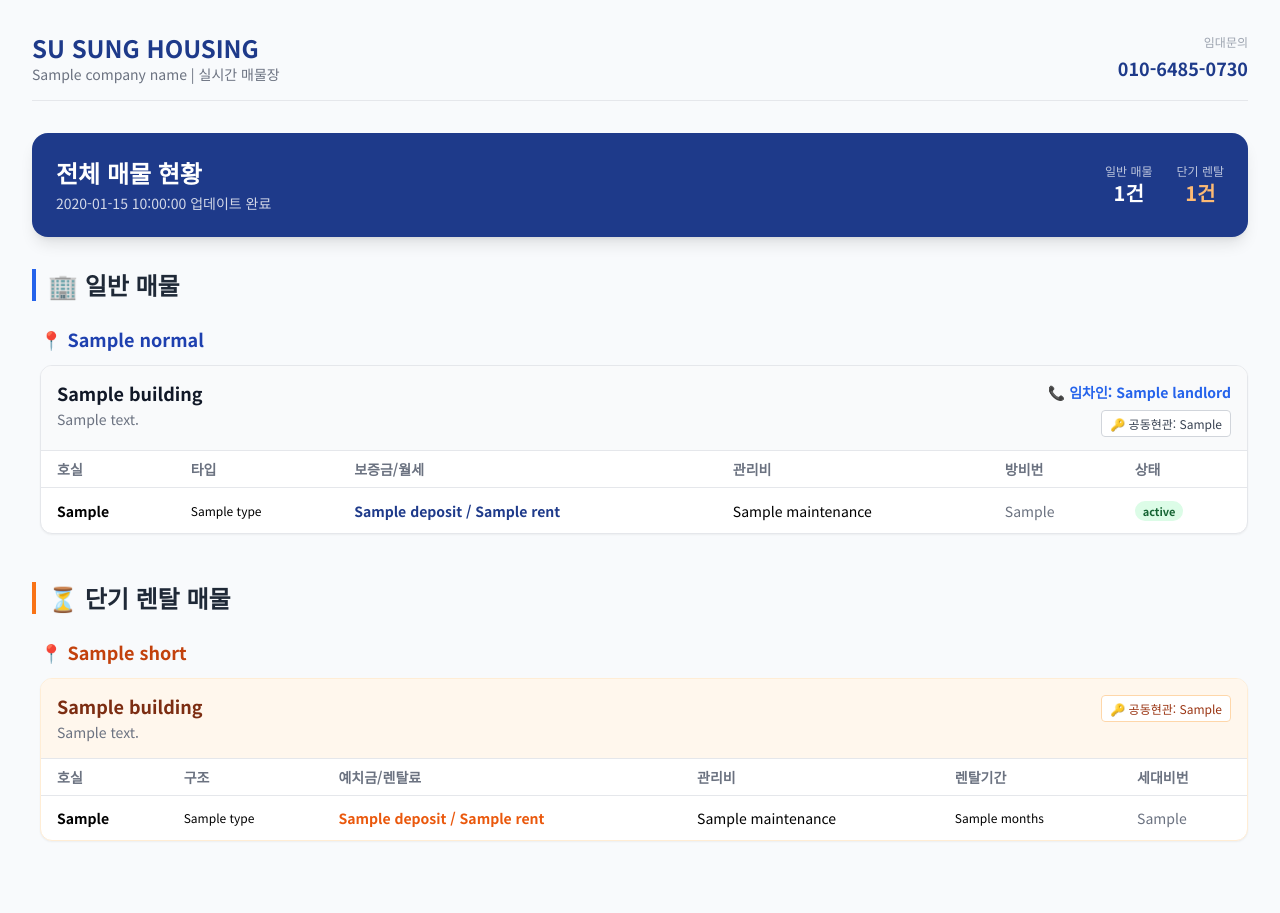
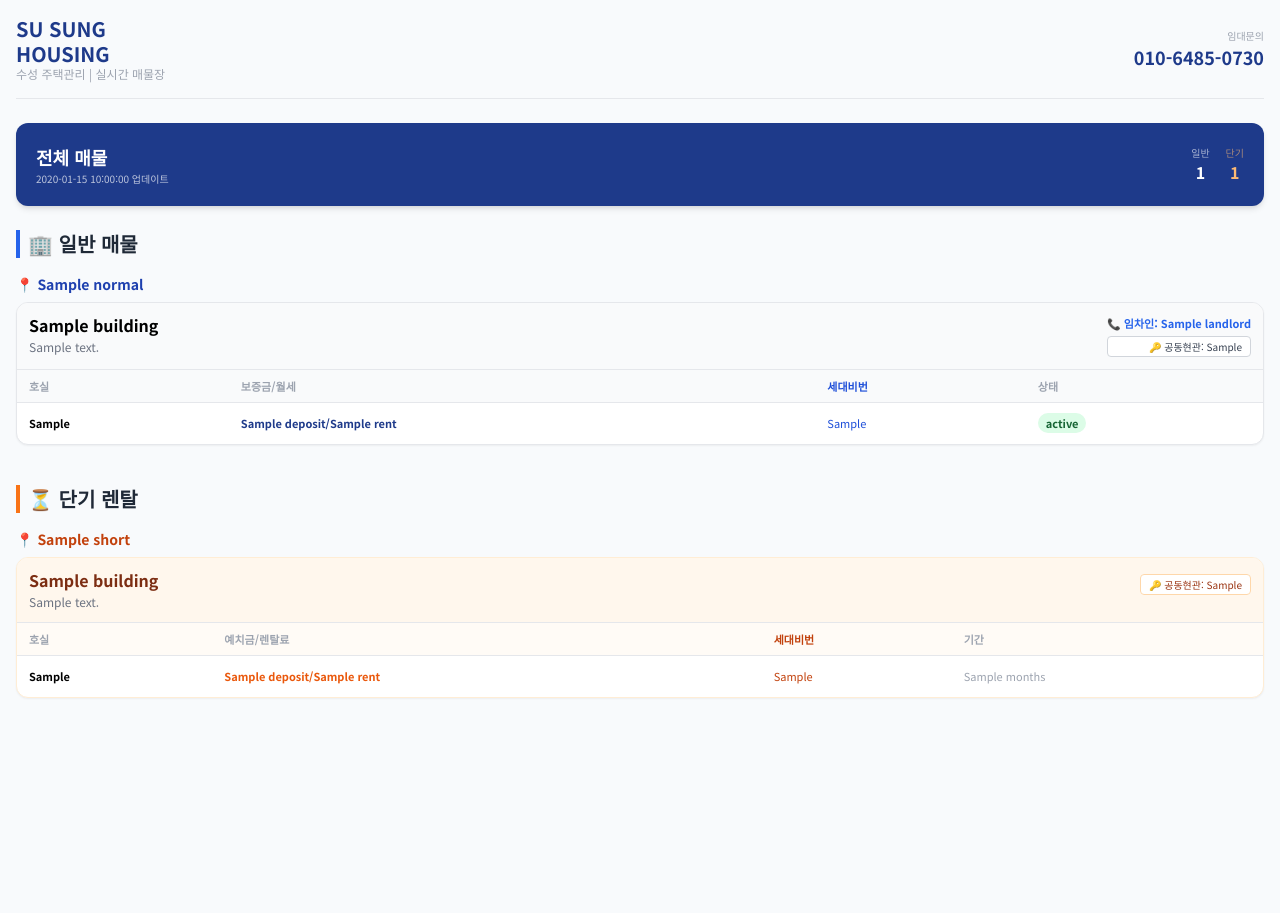
Before and after one commit to ljs712312-prog/Su-Sung-Housing-management, a FastAPI app: template templates/index.html in a window 1280 px wide. After the commit the page ends 698 px from the top, so only its background shows below. Run offline with FastAPI, Linux system fonts and the light colour scheme; the template is opened without the code that fills it: most values are stand-ins (such as "Sample title", 1, 10 or a date in 2020); some libraries are stand-ins or nearby versions.

Commit message:
Update index.html

```diff
--- a/templates/index.html
+++ b/templates/index.html
@@ -3,7 +3,7 @@
 <head>
     <meta charset="UTF-8">
     <meta name="viewport" content="width=device-width, initial-scale=1.0">
-    <title>{{ company_name }} - 실시간 매물장</title>
+    <title>{{ company_name }} - 매물장</title>
     <script src="https://cdn.tailwindcss.com"></script>
     <style>
         @import url('https://fonts.googleapis.com/css2?family=Noto+Sans+KR:wght@300;400;700&display=swap');
@@ -11,66 +11,54 @@
         .badge-ready { background-color: #dcfce7; color: #166534; padding: 2px 8px; border-radius: 12px; font-size: 11px; font-weight: bold; }
     </style>
 </head>
-<body class="p-4 md:p-8">
-    <header class="flex justify-between items-center mb-8 border-b pb-4">
+<body class="p-4">
+    <header class="flex justify-between items-center mb-6 border-b pb-4">
         <div>
-            <h1 class="text-2xl font-bold text-blue-900">SU SUNG HOUSING</h1>
-            <p class="text-sm text-gray-500">{{ company_name }} | 실시간 매물장</p>
+            <h1 class="text-xl font-bold text-blue-900 leading-tight">SU SUNG<br>HOUSING</h1>
+            <p class="text-xs text-gray-400">수성 주택관리 | 실시간 매물장</p>
         </div>
         <div class="text-right">
-            <p class="text-xs text-gray-400 mb-1">임대문의</p>
+            <p class="text-[10px] text-gray-400">임대문의</p>
             <p class="text-lg font-bold text-blue-900">010-6485-0730</p>
         </div>
     </header>
 
-    <div class="bg-blue-900 rounded-2xl p-6 text-white mb-8 flex justify-between items-center shadow-lg">
-        <div>
-            <h2 class="text-2xl font-bold mb-1">전체 매물 현황</h2>
-            <p class="opacity-80 text-sm">{{ today }} 업데이트 완료</p>
-        </div>
-        <div class="flex gap-6 text-center">
-            <div><p class="text-xs opacity-70">일반 매물</p><p class="text-xl font-bold">{{ total_normal }}건</p></div>
-            <div><p class="text-xs opacity-70">단기 렌탈</p><p class="text-xl font-bold text-orange-300">{{ total_short }}건</p></div>
+    <div class="bg-blue-900 rounded-xl p-5 text-white mb-6 flex justify-between items-center shadow-md">
+        <div><p class="text-lg font-bold">전체 매물</p><p class="opacity-70 text-[10px]">{{ today }} 업데이트</p></div>
+        <div class="flex gap-4">
+            <div class="text-center"><p class="text-[10px] opacity-60">일반</p><p class="font-bold">{{ total_normal }}</p></div>
+            <div class="text-center"><p class="text-[10px] opacity-60 text-orange-300">단기</p><p class="font-bold text-orange-300">{{ total_short }}</p></div>
         </div>
     </div>
 
-    <h2 class="text-2xl font-bold mb-6 text-gray-800 border-l-4 border-blue-600 pl-3">🏢 일반 매물</h2>
+    <h2 class="text-xl font-bold mb-4 text-gray-800 border-l-4 border-blue-600 pl-2">🏢 일반 매물</h2>
     {% for area_name, buildings in normal_data.items() %}
-    <div class="mb-10 pl-2">
-        <h3 class="text-lg font-bold mb-3 text-blue-800">📍 {{ area_name }}</h3>
+    <div class="mb-8">
+        <h3 class="text-sm font-bold mb-2 text-blue-800">📍 {{ area_name }}</h3>
         {% for b_name, b_data in buildings.items() %}
-        <div class="bg-white rounded-xl shadow-sm border border-gray-200 mb-5 overflow-hidden">
-            <div class="bg-gray-50 p-4 border-b flex justify-between items-start">
-                <div class="max-w-[60%]">
-                    {% if b_name and b_name != "이름없음" and b_name != "" %}
-                        <div class="font-bold text-lg leading-tight text-gray-900">{{ b_name }}</div>
-                        <div class="text-sm text-gray-500 mt-1">{{ b_data.address }}</div>
-                    {% else %}
-                        <div class="font-bold text-lg leading-tight text-gray-900">{{ b_data.address }}</div>
-                    {% endif %}
+        <div class="bg-white rounded-xl shadow-sm border border-gray-200 mb-4 overflow-hidden">
+            <div class="bg-gray-50 p-3 border-b flex justify-between items-start">
+                <div class="flex-1">
+                    {% if b_name and b_name != "이름없음" %}<p class="font-bold text-base leading-tight">{{ b_name }}</p>{% endif %}
+                    <p class="text-xs text-gray-500 mt-1">{{ b_data.address }}</p>
                 </div>
-                <div class="text-right shrink-0">
-                    <div class="text-sm text-blue-600 font-bold mb-2">📞 임차인: {{ b_data.landlord }}</div>
-                    <div>
-                        <span class="bg-white border border-gray-300 px-2 py-1 rounded text-xs text-gray-700 font-medium">
-                            🔑 공동현관: {{ b_data.entrance_pw }}
-                        </span>
-                    </div>
+                <div class="text-right flex flex-col gap-1">
+                    <p class="text-[11px] text-blue-600 font-bold">📞 임차인: {{ b_data.landlord }}</p>
+                    <span class="bg-white border border-gray-300 px-2 py-0.5 rounded text-[10px] text-gray-700 font-medium">🔑 공동현관: {{ b_data.entrance_pw }}</span>
                 </div>
             </div>
-
             <div class="overflow-x-auto">
-                <table class="w-full text-left text-sm whitespace-nowrap">
-                    <thead class="bg-white text-gray-500 border-b">
-                        <tr><th class="px-4 py-2">호실</th><th class="px-4 py-2">타입</th><th class="px-4 py-2">보증금/월세</th><th class="px-4 py-2">관리비</th><th class="px-4 py-2">방비번</th><th class="px-4 py-2">상태</th></tr>
+                <table class="w-full text-[11px] text-left whitespace-nowrap">
+                    <thead class="bg-gray-50 text-gray-400 border-b">
+                        <tr><th class="px-3 py-2">호실</th><th class="px-3 py-2">보증금/월세</th><th class="px-3 py-2 text-blue-700">세대비번</th><th class="px-3 py-2">상태</th></tr>
                     </thead>
                     <tbody class="divide-y divide-gray-100">
                         {% for room in b_data.rooms %}
-                        <tr class="hover:bg-blue-50">
-                            <td class="px-4 py-3 font-bold">{{ room.no }}</td><td class="px-4 py-3 text-xs">{{ room.type }}</td>
-                            <td class="px-4 py-3 font-bold text-blue-900">{{ room.deposit }} / {{ room.rent }}</td>
-                            <td class="px-4 py-3">{{ room.maintenance }}</td><td class="px-4 py-3 text-gray-500">{{ room.pw }}</td>
-                            <td class="px-4 py-3"><span class="badge-ready">{{ room.status }}</span></td>
+                        <tr>
+                            <td class="px-3 py-3 font-bold">{{ room.no }}</td>
+                            <td class="px-3 py-3 font-bold text-blue-900">{{ room.deposit }}/{{ room.rent }}</td>
+                            <td class="px-3 py-3 text-blue-700 font-medium">{{ room.pw }}</td>
+                            <td class="px-3 py-3"><span class="badge-ready">{{ room.status }}</span></td>
                         </tr>
                         {% endfor %}
                     </tbody>
@@ -81,41 +69,33 @@
     </div>
     {% endfor %}
 
-    <h2 class="text-2xl font-bold mt-12 mb-6 text-gray-800 border-l-4 border-orange-500 pl-3">⏳ 단기 렌탈 매물</h2>
+    <h2 class="text-xl font-bold mt-10 mb-4 text-gray-800 border-l-4 border-orange-500 pl-2">⏳ 단기 렌탈</h2>
     {% for area_name, buildings in short_data.items() %}
-    <div class="mb-10 pl-2">
-        <h3 class="text-lg font-bold mb-3 text-orange-700">📍 {{ area_name }}</h3>
+    <div class="mb-8">
+        <h3 class="text-sm font-bold mb-2 text-orange-700">📍 {{ area_name }}</h3>
         {% for b_name, b_data in buildings.items() %}
-        <div class="bg-white rounded-xl shadow-sm border border-orange-100 mb-5 overflow-hidden">
-            <div class="bg-orange-50 p-4 border-b flex justify-between items-start">
-                <div class="max-w-[60%]">
-                    {% if b_name and b_name != "이름없음" and b_name != "" %}
-                        <div class="font-bold text-lg leading-tight text-orange-900">{{ b_name }}</div>
-                        <div class="text-sm text-gray-500 mt-1">{{ b_data.address }}</div>
-                    {% else %}
-                        <div class="font-bold text-lg leading-tight text-orange-900">{{ b_data.address }}</div>
-                    {% endif %}
+        <div class="bg-white rounded-xl shadow-sm border border-orange-100 mb-4 overflow-hidden">
+            <div class="bg-orange-50 p-3 border-b flex justify-between items-start">
+                <div class="flex-1">
+                    {% if b_name and b_name != "이름없음" %}<p class="font-bold text-base leading-tight text-orange-900">{{ b_name }}</p>{% endif %}
+                    <p class="text-xs text-gray-500 mt-1">{{ b_data.address }}</p>
                 </div>
-                <div class="text-right shrink-0">
-                    <div>
-                        <span class="bg-white border border-orange-200 px-2 py-1 rounded text-xs text-orange-800 font-medium">
-                            🔑 공동현관: {{ b_data.entrance_pw }}
-                        </span>
-                    </div>
+                <div class="text-right">
+                    <span class="bg-white border border-orange-200 px-2 py-0.5 rounded text-[10px] text-orange-800 font-medium">🔑 공동현관: {{ b_data.entrance_pw }}</span>
                 </div>
             </div>
             <div class="overflow-x-auto">
-                <table class="w-full text-left text-sm whitespace-nowrap">
-                    <thead class="bg-white text-gray-500 border-b">
-                        <tr><th class="px-4 py-2">호실</th><th class="px-4 py-2">구조</th><th class="px-4 py-2">예치금/렌탈료</th><th class="px-4 py-2">관리비</th><th class="px-4 py-2">렌탈기간</th><th class="px-4 py-2">세대비번</th></tr>
+                <table class="w-full text-[11px] text-left whitespace-nowrap">
+                    <thead class="bg-orange-50/50 text-gray-400 border-b">
+                        <tr><th class="px-3 py-2">호실</th><th class="px-4 py-2">예치금/렌탈료</th><th class="px-3 py-2 text-orange-700">세대비번</th><th class="px-3 py-2">기간</th></tr>
                     </thead>
                     <tbody class="divide-y divide-gray-100">
                         {% for room in b_data.rooms %}
-                        <tr class="hover:bg-orange-50">
-                            <td class="px-4 py-3 font-bold">{{ room.no }}</td><td class="px-4 py-3 text-xs">{{ room.type }}</td>
-                            <td class="px-4 py-3 font-bold text-orange-600">{{ room.deposit }} / {{ room.rent }}</td>
-                            <td class="px-4 py-3">{{ room.maintenance }}</td><td class="px-4 py-3 text-xs">{{ room.months }}</td>
-                            <td class="px-4 py-3 text-gray-500">{{ room.pw }}</td>
+                        <tr>
+                            <td class="px-3 py-3 font-bold">{{ room.no }}</td>
+                            <td class="px-4 py-3 font-bold text-orange-600">{{ room.deposit }}/{{ room.rent }}</td>
+                            <td class="px-3 py-3 text-orange-700 font-medium">{{ room.pw }}</td>
+                            <td class="px-3 py-3 text-gray-400">{{ room.months }}</td>
                         </tr>
                         {% endfor %}
                     </tbody>
```
